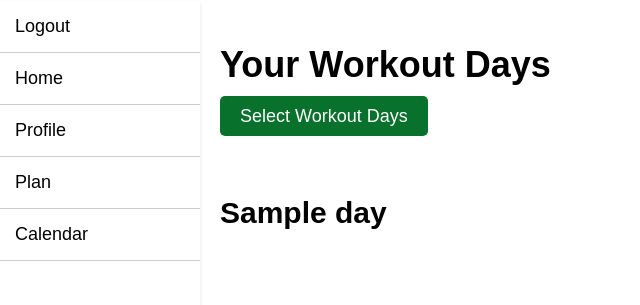
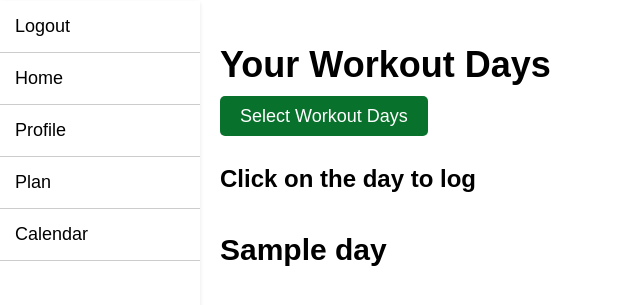
Before and after one commit to olincollege/LTRAC, a Flask app: template templates/calendar.html in a window 1280 px wide. Shown: the part 85-390 px from the top of the page, without its empty margins (0-640 px from the left). Run offline with Flask 3, Linux system fonts and the light colour scheme; the template is opened without the code that fills it: most values are stand-ins (such as "Sample title", 1, 10 or a date in 2020).

Commit message:
UI improvement for calendar page

```diff
--- a/templates/calendar.html
+++ b/templates/calendar.html
@@ -25,7 +25,7 @@
 
     .day-block{
         margin-right: 60px;
-        margin-top: 30px;
+        margin-top: 0px;
     }
 
     .day{
@@ -41,10 +41,13 @@
 </style>
 <h1>Your Workout Days</h1>
 
+
 <a class="button" href="/select-days">Select Workout Days</a><br><br>
 
-<div class="workout-days">
+
     {% if length != 0%}
+        <h2>Click on the day to log</h2>
+    <div class="workout-days">
         {% for day in workout_days %}
         <div class="day-block">
             <a href="{{url_for('logs_page',day=day)}}">
```
